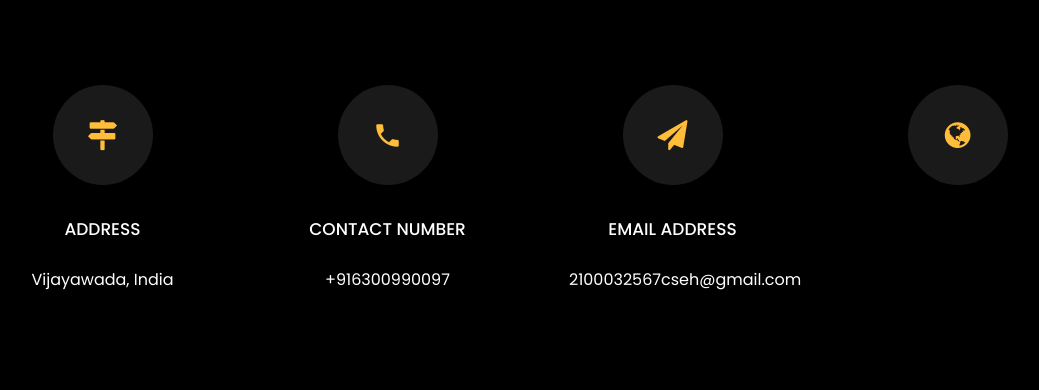
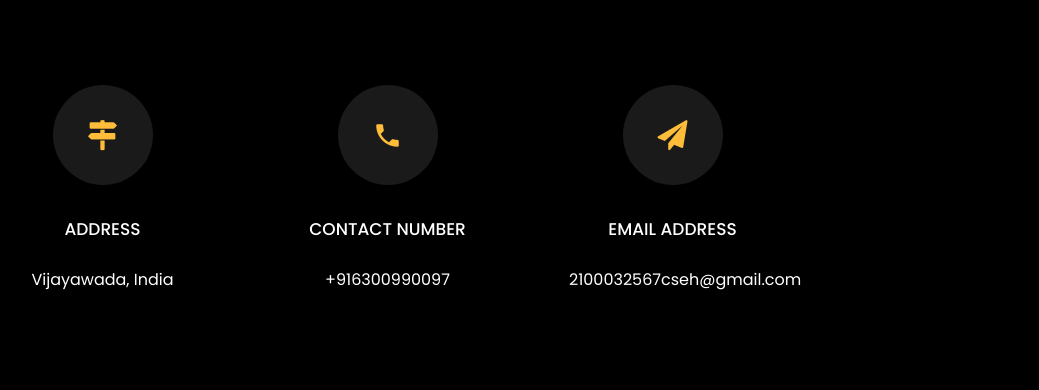
Before and after one commit to klu-2100032567/Priyanka--Portfolio, a plain HTML site: page index.html in a window 1280 px wide. Shown: the part 6083-6473 px from the top of the page, without its empty margins (110-1149 px from the left). Drawn offline with Linux system fonts and the light colour scheme; animation ran at ten frames a second; files whose address does not match are found by name.

Commit message:
Update index.html

```diff
--- a/index.html
+++ b/index.html
@@ -659,11 +659,7 @@
 	            <p><a href="mailto:2100032567cseh@gmail.com">2100032567cseh@gmail.com</a></p>
 	          </div>
           </div>
-          <div class="col-md-6 col-lg-3 d-flex ftco-animate">
-          	<div class="align-self-stretch box p-4 text-center">
-          		<div class="icon d-flex align-items-center justify-content-center">
-          			<span class="icon-globe"></span>
-          		</div>
+
 
 	          </div>
           </div>
```
